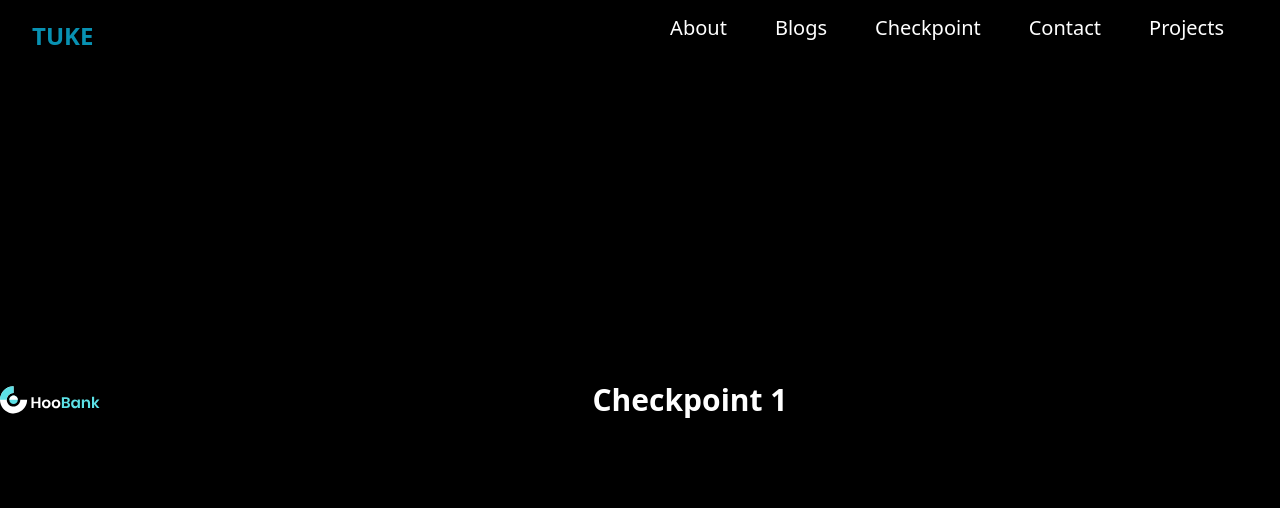
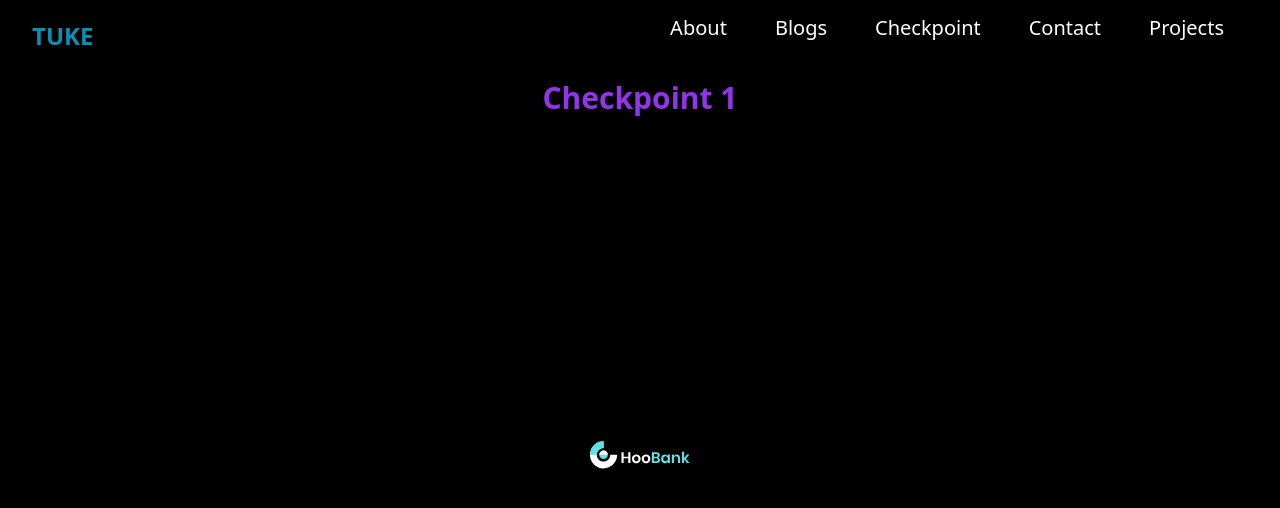
Before and after one commit to polasudo/HIP2023, a Next.js app in the folder hip/: page /checkpoint1 in a window 1280 px wide. Shown: the top 508 px of the page. Built offline with nearby package versions, Linux system fonts and the light colour scheme.

Commit message:
done with the checkpoint

```diff
--- a/hip/pages/checkpoint1.tsx
+++ b/hip/pages/checkpoint1.tsx
@@ -4,17 +4,24 @@ import Image from 'next/image';
 function checkpoint1() {
     return (
         <>
-            <div className='bg-black h-screen text-white text-center flex'>
-
+            <div className="text-white h-screen bg-black justify-center grid justify-items-center">
+                <div className='justify-center grid justify-items-center mt-20'>
+                <div>
+                <h1 className="m-auto font-waterfall text-3xl text-purple-600 font-bold ">
+                    Checkpoint 1
+                </h1>
+                </div>
+                <div>
                 <Image
                     src="/logo.svg"
                     width={100}
                     height={100}
                 />
-                <h1 className="m-auto font-waterfall text-3xl text-white font-bold">
-                    Checkpoint 1
-                </h1>
+                </div>
+                </div>
             </div>
+
+
         </>
     )
 }
```
